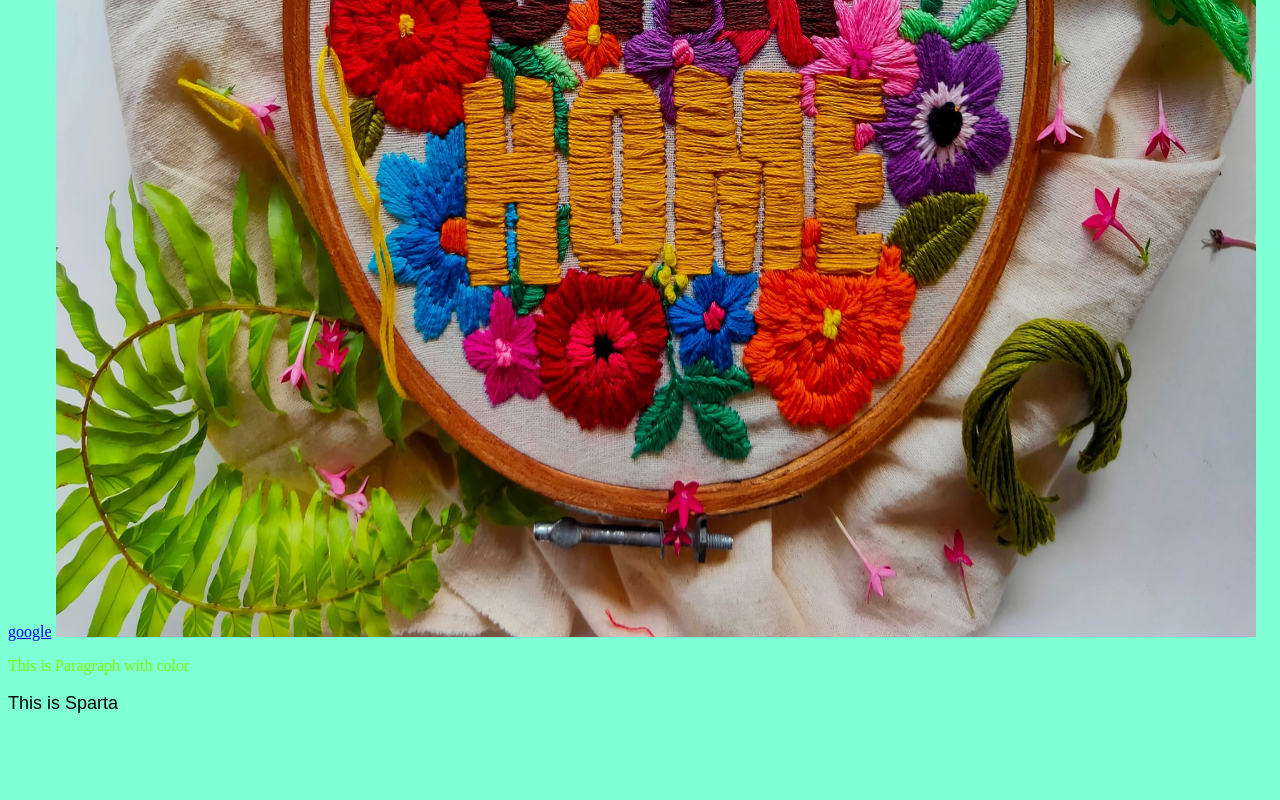
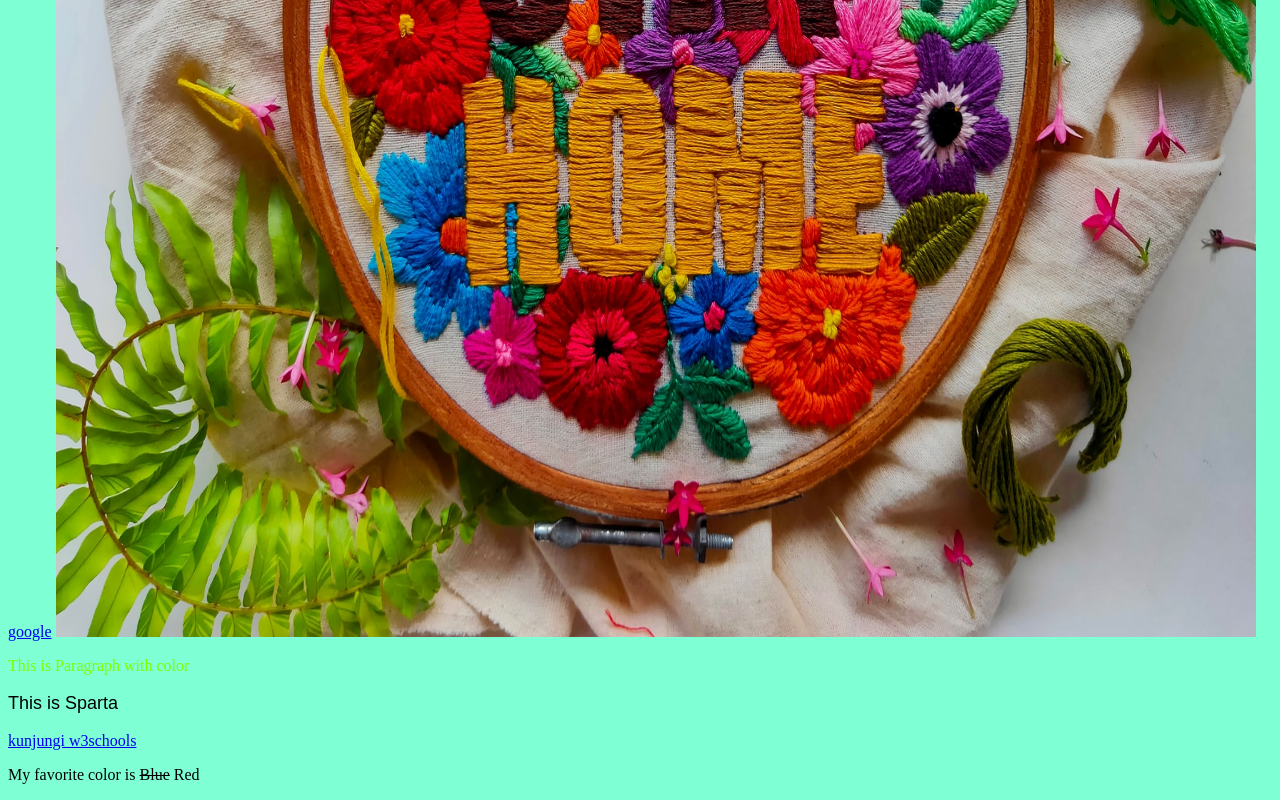
Before and after one commit to onowdev/beginfrontend, a plain HTML site: page index.html in a window 1280 px wide. Shown: the part 971-1771 px from the top of the page. Before the commit the page ends 1703 px from the top, so only its background shows below. Drawn offline with Linux system fonts and the light colour scheme.

```diff
--- a/index.html
+++ b/index.html
@@ -22,6 +22,7 @@
 
     <p style="color: chartreuse;">This is Paragraph with color</p>
     <p style="font-size: large; font-family: Arial, Helvetica, sans-serif;">This is Sparta</p>
-
+    <a href="https://www.w3schools.com">kunjungi w3schools</a>
+    <p>My favorite color is <del>Blue</del> Red</p>
 </body>
 </html>
```
